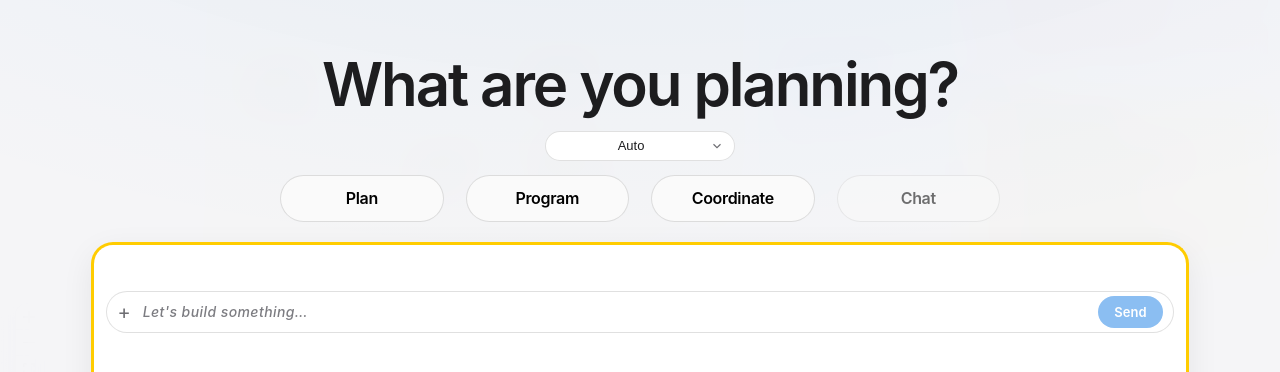
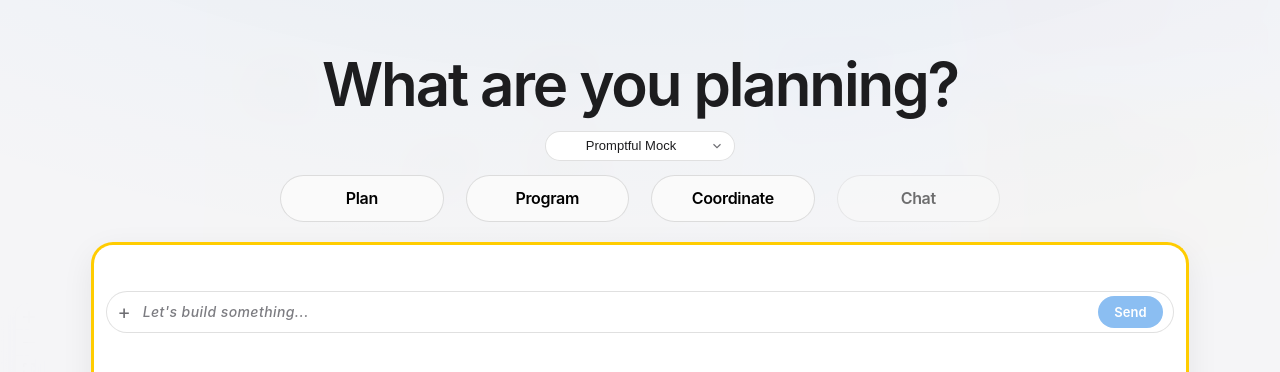
Before and after one commit to XuanLIN0224/Promptful-AI-Coding-Assistant, a React (Vite) app in the folder webview/: page / in a window 1280 px wide. Shown: the part 254-626 px from the top of the page. Built offline with nearby package versions, Linux system fonts and the light colour scheme.

Commit message:
Keep intro as Promptful mock workspace

```diff
--- a/webview/src/components/IntroOverlay.tsx
+++ b/webview/src/components/IntroOverlay.tsx
@@ -1,8 +1,8 @@
 import { useEffect, useRef, useState } from "react";
 import type { WorkspaceTab } from "../types";
 
-/** Placeholder names only — not wired to any real model or API. */
-const MOCK_MODELS = ["Auto", "ChatGPT Instant", "ChatGPT Thinking", "Cursor Auto", "Claud"] as const;
+/** Placeholder names only - this mock never calls a real model or API. */
+const MOCK_MODELS = ["Promptful Mock", "Structure Assistant", "Decision Mapper", "Context Reviewer"] as const;
 
 export type IntroAttachment = {
   id: string;
@@ -56,7 +56,7 @@ export function IntroOverlay({
               className="pf-intro__model-select"
               value={modelId}
               onChange={(e) => setModelId(e.target.value)}
-              aria-label="Select model"
+              aria-label="Select assistant mode"
               aria-describedby="pf-intro-model-desc"
             >
               {MOCK_MODELS.map((name) => (
@@ -102,7 +102,7 @@ export function IntroOverlay({
                       aria-label={`Remove ${a.kind} metadata`}
                       onClick={() => onRemoveAttachment(a.id)}
                     >
-                      ×
+                      x
                     </button>
                   </span>
                 ))}
@@ -146,7 +146,7 @@ export function IntroOverlay({
               </div>
               <input
                 className="pf-intro__input"
-                placeholder="Let's build something…"
+                placeholder="Let's build something..."
                 aria-label="Describe what you want to build"
                 type="text"
                 autoComplete="off"
```
